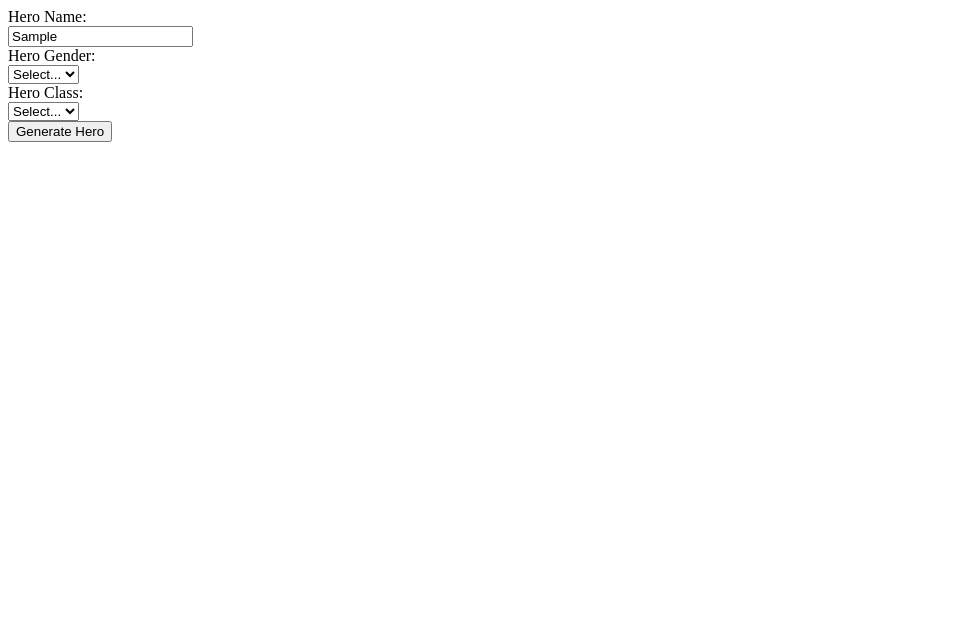
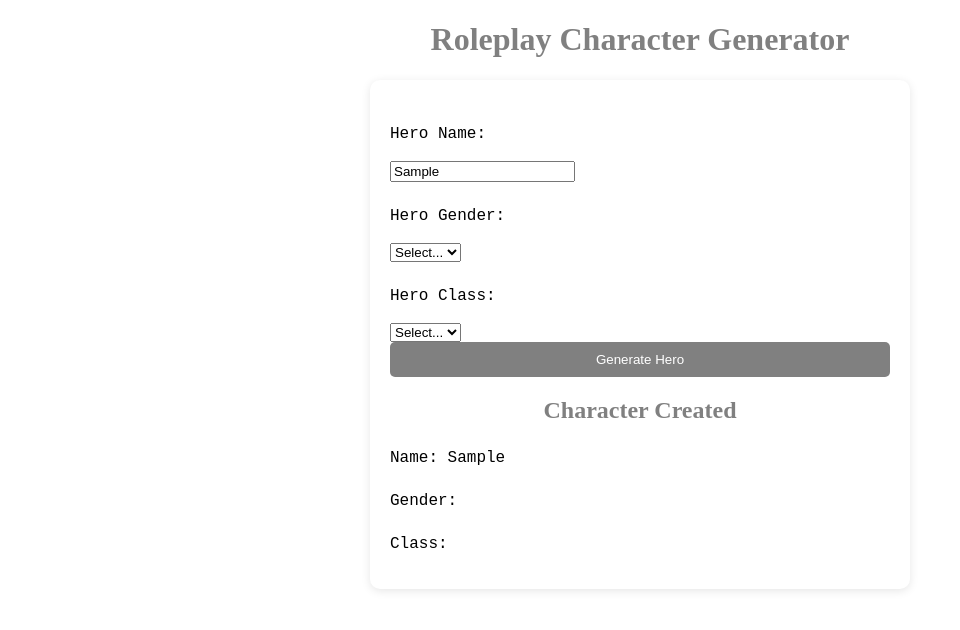
Before and after one commit to racwhi/web-330, a plain HTML site: page week-2/character-generator/index.html in a window 1280 px wide. Both pictures are taken after typing "Sample" into the empty fields and a click on the button "Generate Hero". Shown: the whole page, without its empty margins (0-960 px from the left). Drawn offline with Linux system fonts and the light colour scheme.

Commit message:
week 2 character generator

```diff
--- a/week-2/character-generator/index.html
+++ b/week-2/character-generator/index.html
@@ -6,14 +6,16 @@
     Chapter 1
     Programming Assignment
 
-    Author:
-    Date:
-    Filename:
+    Author: Rachel White
+    Date: 11/3/2024
+    Filename: index.html
   -->
     <title>Roleplay Character Generator</title>
     <link rel="stylesheet" type="text/css" href="styles.css" />
+    <script src="script.js" defer></script>
   </head>
   <body>
+    <h1>Roleplay Character Generator</h1>
     <div id="mainContainer">
       <form id="characterForm">
         <label for="heroName">Hero Name:</label><br />
@@ -23,21 +25,21 @@
           <option value="">Select...</option>
           <option value="male">Male</option>
           <option value="female">Female</option>
-          <option value="other">Other</option></select>
-          <br />
+          <option value="other">Other</option>
+        </select>
+        <br />
         <label for="heroClass">Hero Class:</label><br />
         <select id="heroClass" name="heroClass" required>
           <option value="">Select...</option>
           <option value="warrior">Warrior</option>
           <option value="mage">Mage</option>
-          <option value="rogue">Rogue</option></select>
-          <br />
+          <option value="rogue">Rogue</option>
+        </select>
+        <br />
         <button id="generateHero">Generate Hero</button>
       </form>
 
       <div id="characterOutput"></div>
     </div>
-
-    <script src="script.js"></script>
   </body>
 </html>
--- a/week-2/character-generator/script.js
+++ b/week-2/character-generator/script.js
@@ -3,23 +3,46 @@
   Chapter 1
   Programming Assignment
 
-  Author:
-  Date:
-  Filename:
+  Author: Rachel White
+  Date:11/3/2024
+  Filename: script.js
 */
 
 "use strict";
 
-function createCharacter(name, gender, characterClass) {
+function createCharacter(name, gender, charClass) {
   // TODO: Implement this function
+
+  return {
+    getName: function () {
+      return name;
+    },
+    getGender: function () {
+      return gender;
+    },
+    getClass: function () {
+      return charClass;
+    },
+  };
 }
 
-document.getElementById("generateHero").addEventListener("click", function(e) {
+document.getElementById("generateHero").addEventListener("click", function (e) {
   e.preventDefault();
 
   // TODO: Get form values
+  const name = document.getElementById("heroName").value;
+  const gender = document.getElementById("heroGender").value;
+  const charClass = document.getElementById("heroClass").value;
 
   // TODO: Create character
+  const newCharacter = createCharacter(name, gender, charClass);
 
   // TODO: Display character information
+  const characterOutput = document.getElementById("characterOutput");
+  characterOutput.innerHTML = `
+        <h2>Character Created</h2>
+        <p>Name: ${newCharacter.getName()}</p>
+        <p>Gender:${newCharacter.getGender()}</p>
+        <p>Class: ${newCharacter.getClass()}</p>
+    `;
 });
--- a/week-2/character-generator/styles.css
+++ b/week-2/character-generator/styles.css
@@ -3,9 +3,38 @@
   Chapter 1
   Programming Assignment
 
-  Author:
-  Date:
-  Filename:
+  Author: Rachel White
+  Date: 11/3/2024
+  Filename: styles.css
 */
 
 /* Your CSS goes here */
+#mainContainer {
+  max-width: 500px;
+  margin: 0 auto;
+  padding: 20px;
+  background-color: #fff;
+  border-radius: 10px;
+  box-shadow: 0 2px 10px rgba(0, 0, 0, 0.1);
+}
+h1,
+h2 {
+  text-align: center;
+  color: grey;
+}
+
+label,
+p {
+  margin-top: 25px;
+  display: block;
+  font-family: "Courier New", Courier, monospace;
+}
+
+button {
+  width: 100%;
+  padding: 10px;
+  background-color: grey;
+  color: white;
+  border: none;
+  border-radius: 5px;
+}
```
Also changed, not shown: 1 other file.
